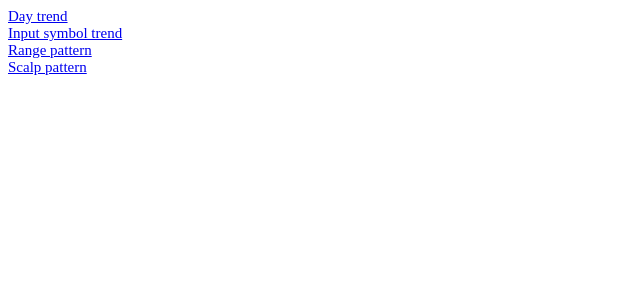
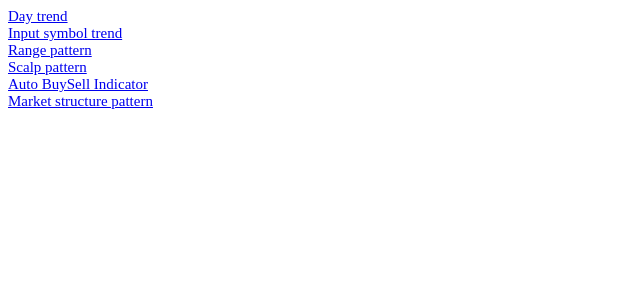
Before and after one commit to vpg-per/htmlpage, a Flask app: page / in a window 1280 px wide. Shown: the top 300 px of the page, without its empty margins (0-640 px from the left). Run offline with Flask 3, Linux system fonts and the light colour scheme.

Commit message:
Add files via upload

```diff
--- a/templates/default.html
+++ b/templates/default.html
@@ -13,6 +13,8 @@
         <div><a href="./inputsym">Input symbol trend</a></div>
         <div><a href="./bkOutInvoke">Range pattern</a></div>
         <div><a href="./scalpPattern">Scalp pattern</a></div>
+        <div><a href="./csPattern">Auto BuySell Indicator</a></div>
+        <div><a href="./marketPattern">Market structure pattern</a></div>
     </form>
 </body>
 </html>
```
